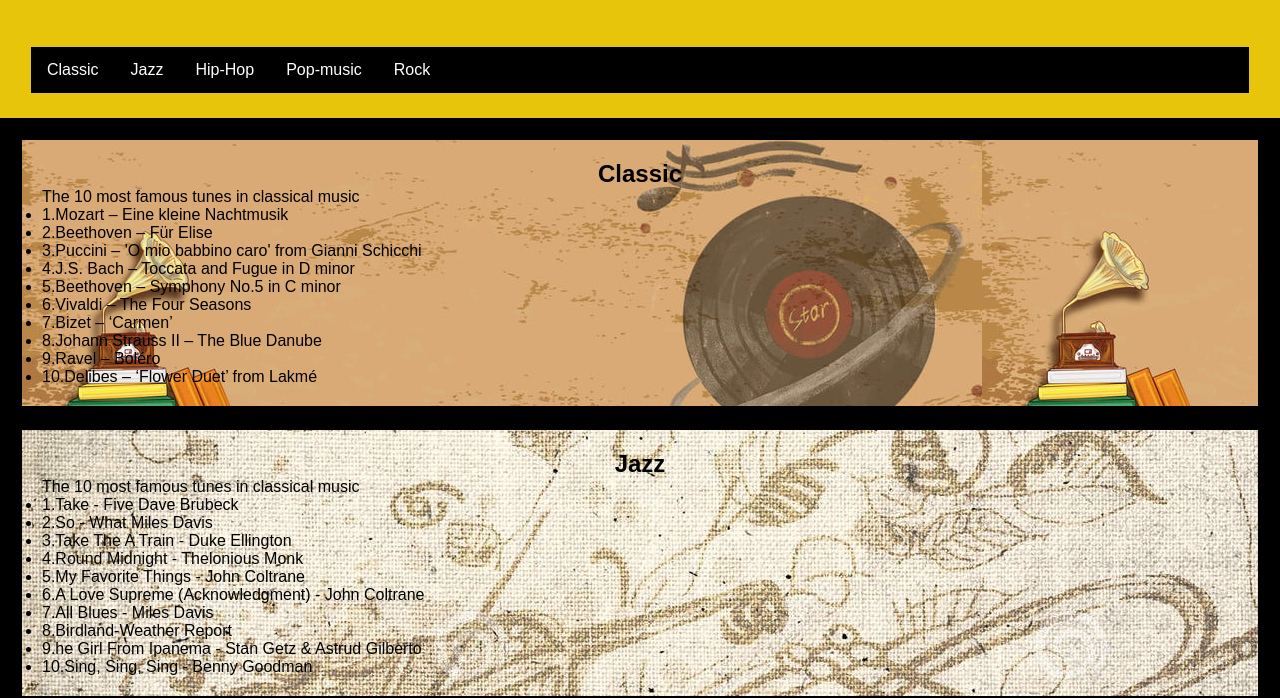
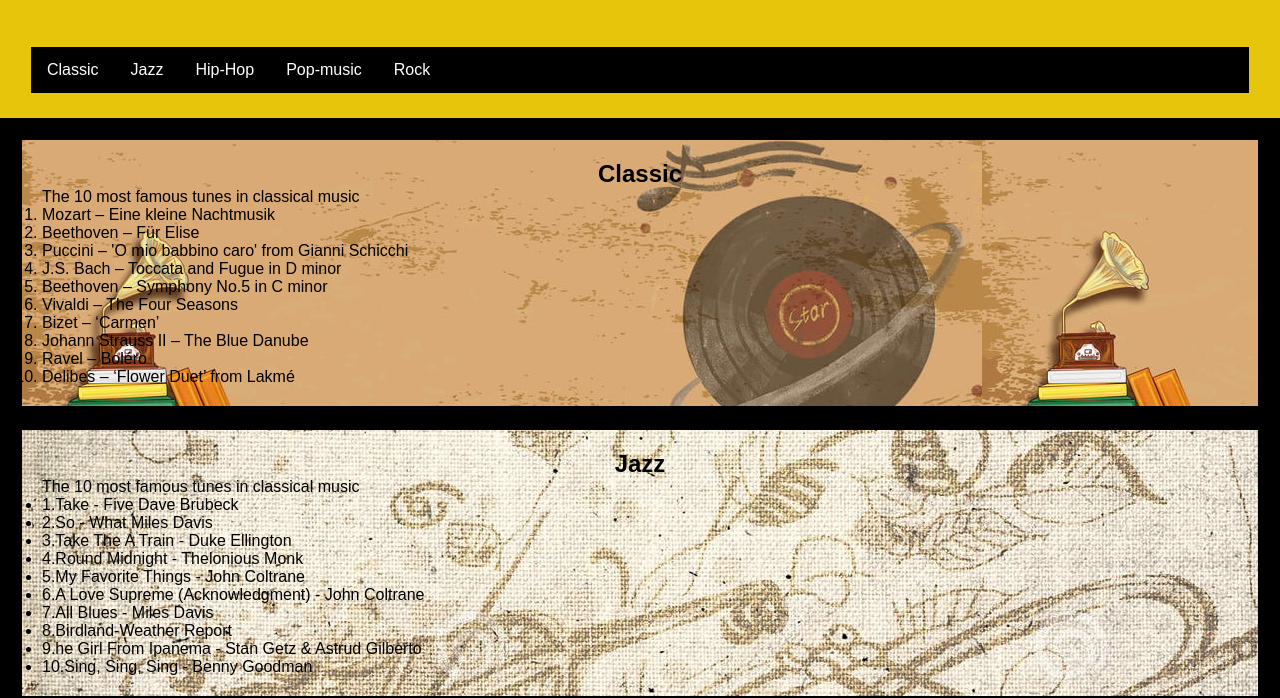
Before and after one commit to LulzimHaziri/INT20_21_Gr46, a plain HTML site: page World without music 1.html in a window 1280 px wide. Shown: the part 102-800 px from the top of the page. Drawn offline with Linux system fonts and the light colour scheme.

Commit message:
Update World without music 1.html

```diff
--- a/World without music 1.html
+++ b/World without music 1.html
@@ -176,51 +176,44 @@ section li a:hover {
     </nav>
     </section>
 
-   <!-- <a href="https://www.youtube.com/playlist?list=PLuNTrHErA73oxB0MUGDAhNLiigipU1RzD">
-      <div class="homecontent"><img class=" pop music background.jpg" data-src="https://www.youtube.com/playlist?list=PLuNTrHErA73oxB0MUGDAhNLiigipU1RzD" alt="Classic music" src="https://static.javatpoint.com/images/homeicon/spss.png">
-      <p>Classic music</p>
-      </div>
-      </a>
-      <iframe id="google_esf" name="google_esf" src="https://googleads.g.doubleclick.net/pagead/html/r20211111/r20190131/zrt_lookup.html" style="display: none;"></iframe>
-    -->
 
       <div class="Song">
         <h2 id="S">Classic</h2>
 
         <p>The 10 most famous tunes in classical music</p>
-        <ul>
+        <ol>
           <li>
-            1.Mozart – Eine kleine Nachtmusik
+            Mozart – Eine kleine Nachtmusik
 
           </li>
           <li>
-            2.Beethoven – Für Elise
+            Beethoven – Für Elise
           </li>
           <li>
-            3.Puccini – 'O mio babbino caro' from Gianni Schicchi
+            Puccini – 'O mio babbino caro' from Gianni Schicchi
           </li>
           <li>
-            4.J.S. Bach – Toccata and Fugue in D minor
+            J.S. Bach – Toccata and Fugue in D minor
           </li>
           <li>
-            5.Beethoven – Symphony No.5 in C minor
+            Beethoven – Symphony No.5 in C minor
           </li>
           <li>
-            6.Vivaldi – The Four Seasons
+            Vivaldi – The Four Seasons
           </li>
           <li>
-            7.Bizet – ‘Carmen’
+           Bizet – ‘Carmen’
           </li>
           <li>
-            8.Johann Strauss II – The Blue Danube
+            Johann Strauss II – The Blue Danube
           </li>
           <li>
-            9.Ravel – Boléro
+            Ravel – Boléro
           </li>
           <li>
-            10.Delibes – ‘Flower Duet’ from Lakmé
+            Delibes – ‘Flower Duet’ from Lakmé
           </li>
-        </ul>
+        </ol>
         </div>
 
 
```
